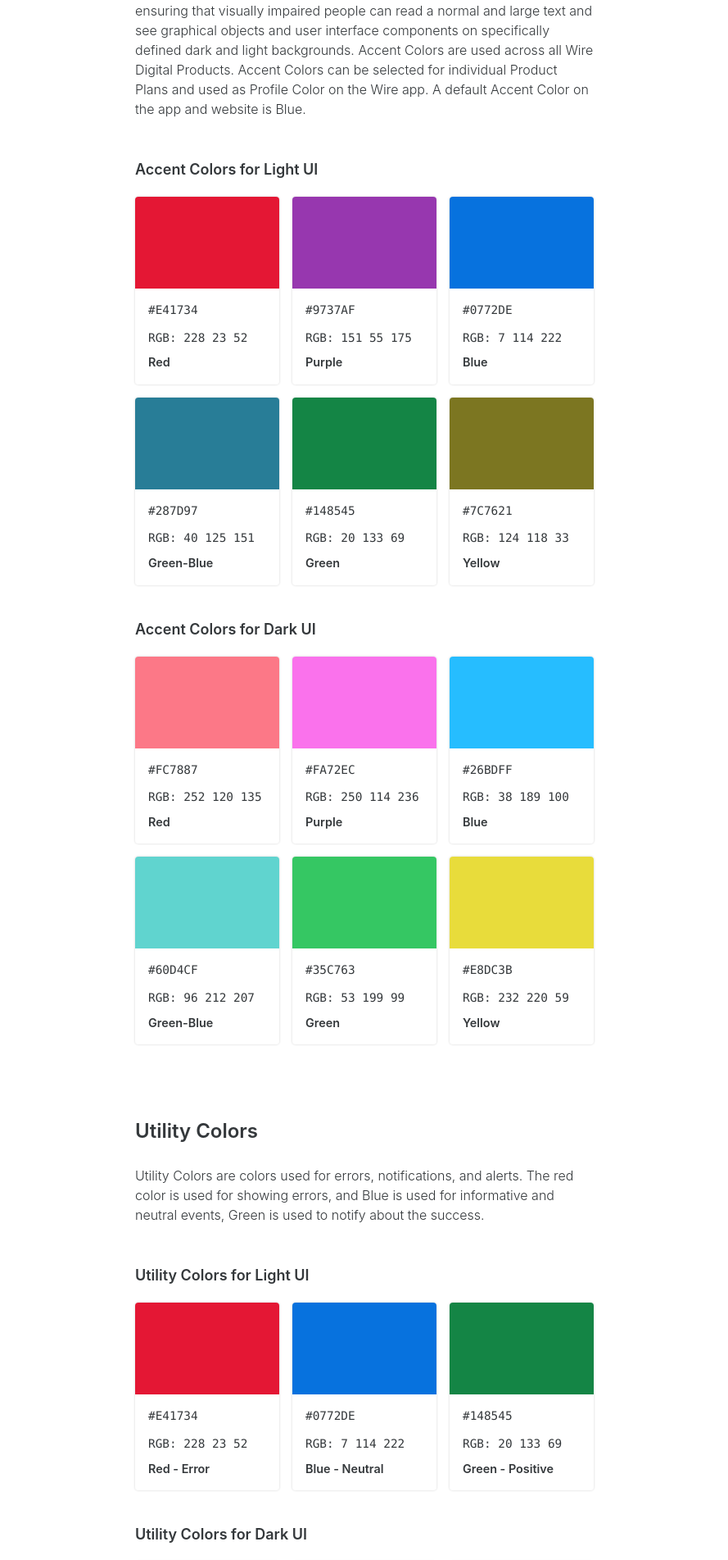
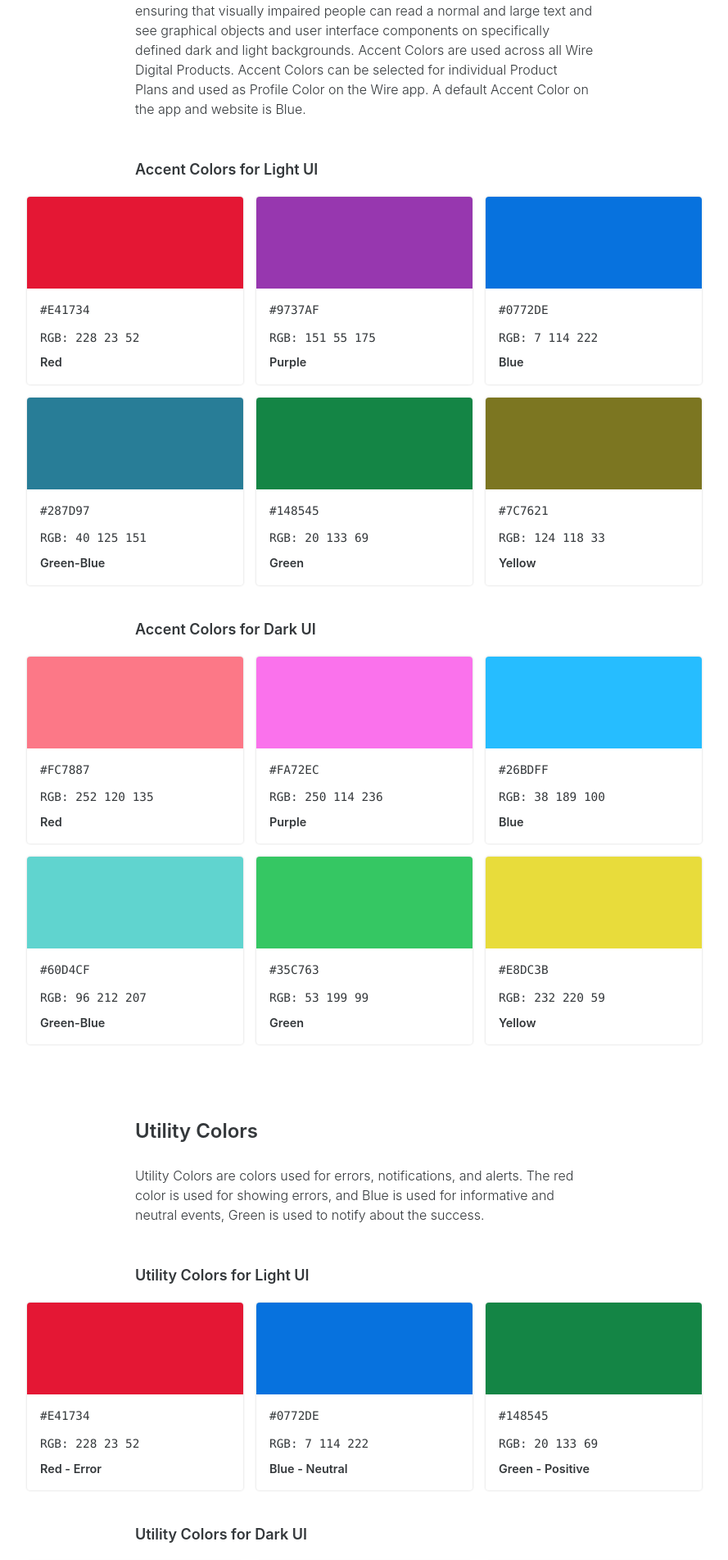
Before and after one commit to wireapp/brand, a Jekyll site: the page built from color/index.html, in a window 1280 px wide. Shown: the part 491-2394 px from the top of the page at 82% size, without its empty margins (195-1084 px from the left). Built offline with Jekyll 4.4.1, drawn with Linux system fonts in a browser that asks for light colours; comment, search, counter and statistics services are not loaded.

Commit message:
css master

```diff
--- a/_sass/color.scss
+++ b/_sass/color.scss
@@ -20,11 +20,14 @@ $gap: 8px;
 .colors {
   display: flex;
   flex-direction: row;
+  box-sizing: border-box;
+  max-width: 100vw;
   flex-wrap: wrap;
   margin-left: auto;
-  margin-left: -$gap;
-  margin-right: -$gap;
-}
+  position: relative;
+  width: $site-width;
+  left: 50%;
+  transform: translateX(-50%);
 
   .color-box,
   .color-box-3 {
@@ -57,6 +60,7 @@ $gap: 8px;
 
   .color-box-3 {
     width: calc(33.333% - #{$gap * 2});
+  }
 }
 
 .bg-red-light {
```
Lines whose indentation alone changed are shown as unchanged.
